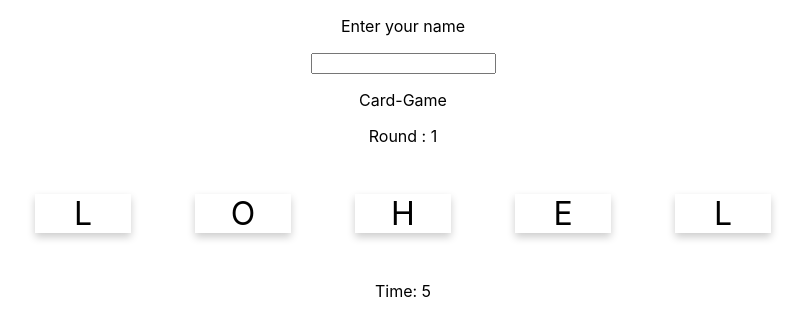
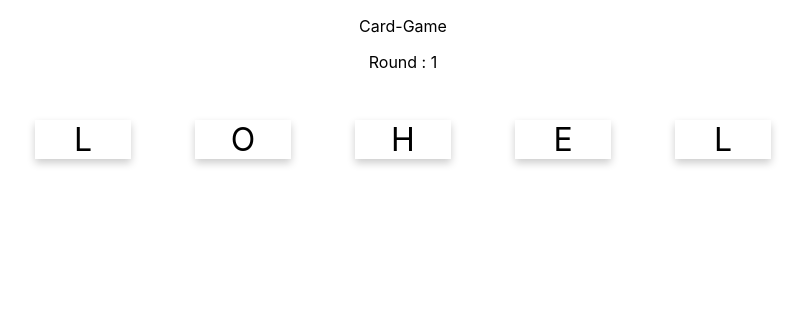
Before and after one commit to Krittamett/Lab3SA03, a React (Create React App) app: page / in a window 1280 px wide. Shown: the top 336 px of the page, without its empty margins (237-1042 px from the left). Built offline with nearby package versions, Linux system fonts and the light colour scheme.

Commit message:
Card-Game

```diff
--- a/src/AddName.js
+++ /dev/null
@@ -1,14 +0,0 @@
-import React, { Component } from 'react';
-
- export class Addname extends Component{
-    render(){
-        return(
-            <div className="addname">
-                <p>Enter your name</p>
-                <input type="string" onBlur={this.onBlur} />
-            </div>
-        )
-
-    }
-}
-export default Addname
--- a/src/App.js
+++ b/src/App.js
@@ -1,7 +1,5 @@
 import React, { Component } from 'react';
 import WordCard from "./WordCard";
-import Timer from "./Timer"
-import AddName  from './AddName';
 
 import './App.css';
 const word = "Hello"
@@ -9,9 +7,7 @@ class App extends Component {
   render() {
     return (
     <div className="App">
-      <AddName/>
       <WordCard value = {word}/>
-      <Timer/>
     </div>
     );
   }
--- a/src/Timer.js
+++ /dev/null
@@ -1,22 +0,0 @@
-import React, { Component } from 'react';
- export class Timer extends Component{
-    constructor(props){
-        super(props)
-        this.state = {
-            time: 0
-        }
-        setInterval(() => {
-            this.setState({
-                time: this.state.time+1
-            })
-        },1000)
-    }
-    render(){
-        let {time} = this.state
-        return(
-            <div>Time: {time}</div>
-        )
-
-    }
-}
-export default Timer
--- a/src/WordCard.js
+++ b/src/WordCard.js
@@ -28,10 +28,8 @@ export default class WordCard extends Component{
         if(guess.length == this.state.chars.length){
             if(guess == this.state.word){
                 this.setState({guess : [] , completed: true})
-                alert("You WIN!!")
             }else{
                 this.setState({guess : [] , attempt: this.state.attempt+1})
-                alert("You LOSE!! Try Again")
             }
         }
     }
```
